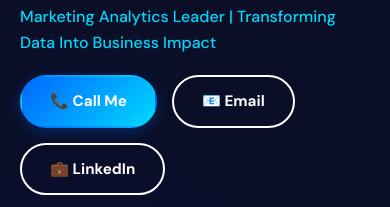
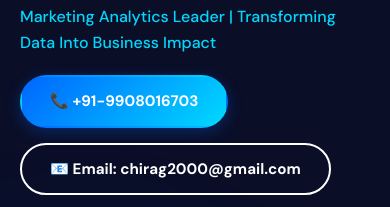
Before and after one commit to cgchirag2017-spec/Chirag_res, a plain HTML site: page index.html in a window 390 px wide. Shown: the part 110-317 px from the top of the page. Drawn offline with nearby package versions, Linux system fonts and the light colour scheme.

Commit message:
Update contact links with formatted phone and email

```diff
--- a/index.html
+++ b/index.html
@@ -595,8 +595,8 @@
                     <h1>Chirag Chhatbar</h1>
                     <p class="tagline">Marketing Analytics Leader | Transforming Data Into Business Impact</p>
                     <div class="contact-buttons">
-                        <a href="tel:9908016703" class="btn btn-primary">📞 Call Me</a>
-                        <a href="mailto:chirag2000@gmail.com" class="btn btn-outline">📧 Email</a>
+                        <a href="tel:9908016703" class="btn btn-primary">📞 +91-9908016703</a>
+                        <a href="mailto:chirag2000@gmail.com" class="btn btn-outline">📧 Email: chirag2000@gmail.com</a>
                         <a href="https://linkedin.com/in/chhatbarchirag" target="_blank" class="btn btn-outline">💼 LinkedIn</a>
                     </div>
                 </div>
```
